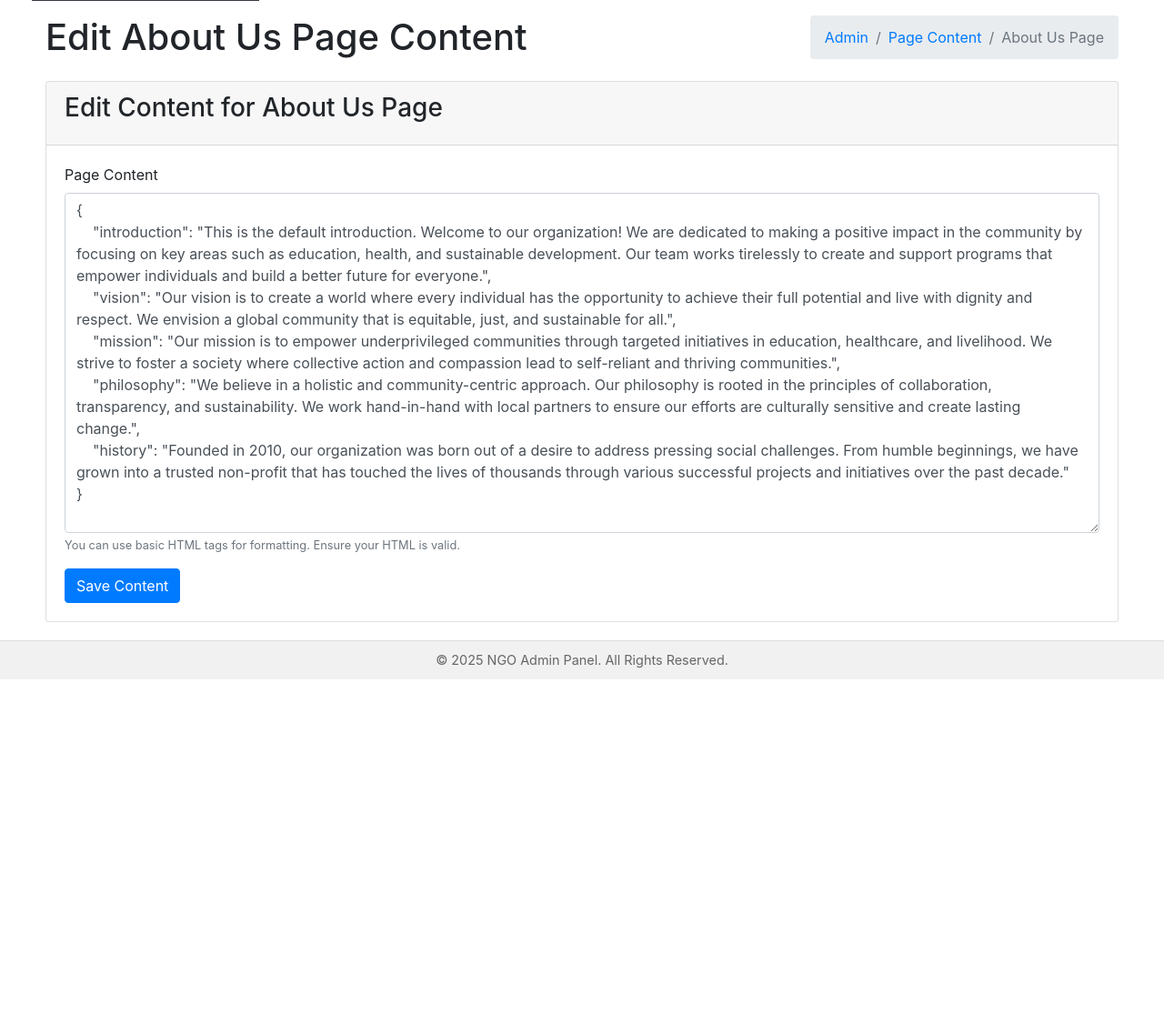
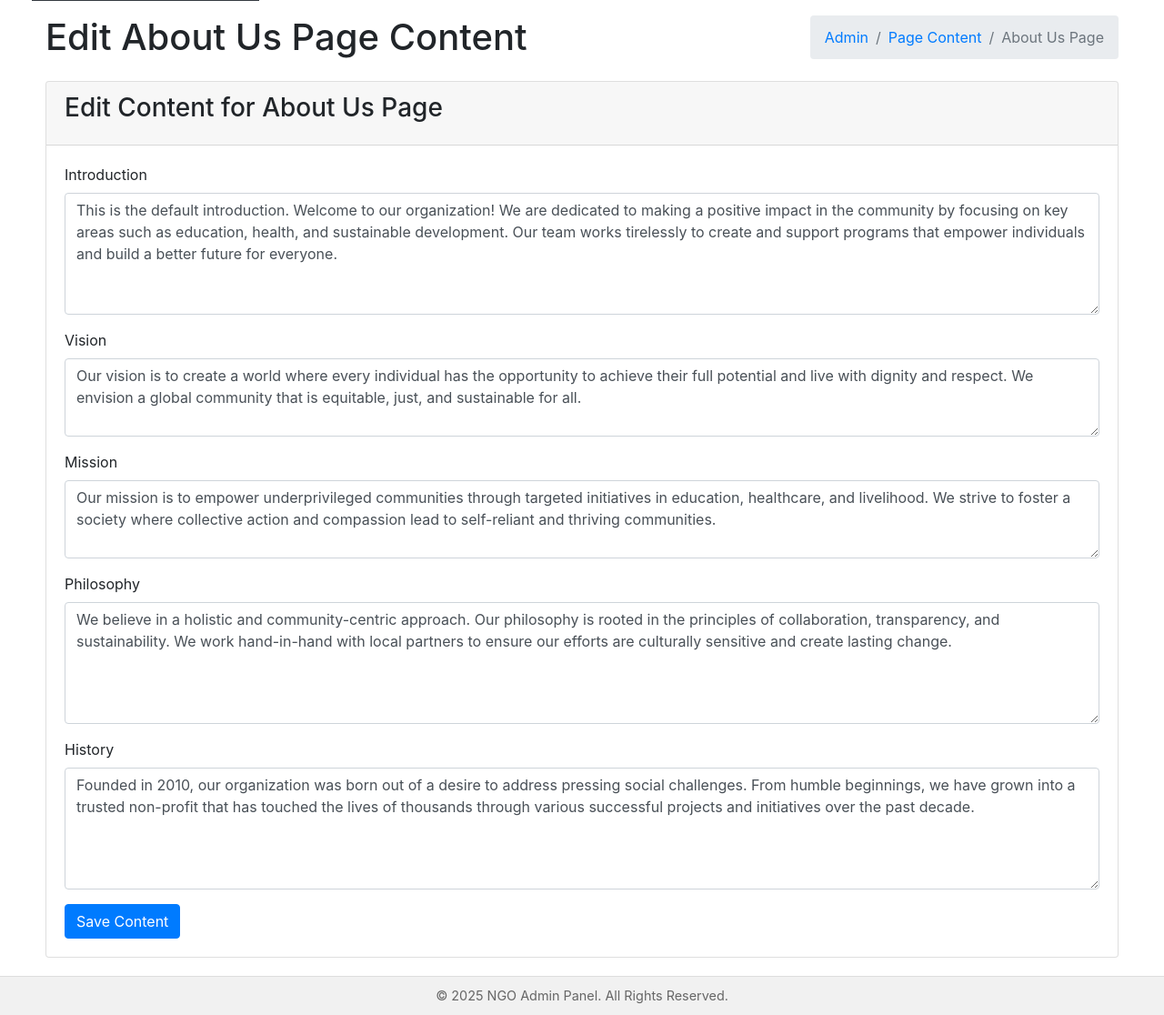
Before and after one commit to priyeshdaspookulangara/Nwctk-, a PHP site: page /my_ngo_app/admin/edit_about_content.php in a window 1280 px wide. Shown: the part 992-2108 px from the top of the page at 91% size. Before the commit the page ends 1739 px from the top, so only its background shows below. Run offline with PHP 8.4, Linux system fonts and the light colour scheme; a user stored in the database is signed in; data comes from the database, SQL or seed files in the repository; both versions use the stored data as it was after the commit; some libraries are stand-ins or nearby versions.

Commit message:
feat: Add structured content management for About Us page
This commit refactors the "About Us" page content management to be more structured and user-friendly.

- The `admin/edit_about_content.php` page has been updated from a single textarea to a multi-field form. It now supports separate sections for "Introduction," "Vision," "Mission," "Philosophy," and "History."
- The content for the "About Us" page is now stored as a JSON object in the `page_content` table, allowing for more granular control over the content.
- The public-facing `public/about.php` page has been updated to fetch, decode, and display this new structured data, replacing previous hardcoded sections.
- The `schema.sql` file has been updated to include a default JSON structure for the `about_us` page, ensuring consistency for new installations.

```diff
--- a/admin/edit_about_content.php
+++ b/admin/edit_about_content.php
@@ -3,59 +3,66 @@ require_once '../includes/auth_check.php';
 require_once '../includes/db.php';
 
 $page_title = "Edit About Us Page Content";
-$page_name_db = "about_us"; // Identifier for this page in the database
+$page_name_db = "about_us";
 $msg = "";
 $error_msg = "";
-$content = "";
+
+// Default structure for about us content
+$about_us_default = [
+    'introduction' => 'Default introduction text. Please update this.',
+    'vision' => 'Default vision text. Please update this.',
+    'mission' => 'Default mission text. Please update this.',
+    'philosophy' => 'Default philosophy text. Please update this.',
+    'history' => 'Default history text. Please update this.'
+];
 
 // Fetch existing content
 $sql_fetch = "SELECT content FROM page_content WHERE page_name = '" . sanitize_input($conn, $page_name_db) . "'";
 $result_fetch = mysqli_query($conn, $sql_fetch);
+
 if ($result_fetch && mysqli_num_rows($result_fetch) > 0) {
     $row = mysqli_fetch_assoc($result_fetch);
-    $content = $row['content'];
-} elseif ($result_fetch) {
-    // Page entry doesn't exist, create it with placeholder
-    $placeholder_content = "Default About Us Page Content. Please edit this.";
-    $sql_insert_placeholder = "INSERT INTO page_content (page_name, content) VALUES ('" . sanitize_input($conn, $page_name_db) . "', '" . sanitize_input($conn, $placeholder_content) . "')";
+    $about_content = json_decode($row['content'], true);
+
+    // Check if content is a string (legacy) or null/invalid JSON, then convert
+    if (!is_array($about_content)) {
+        $legacy_content = $about_content; // Keep the old text for the introduction
+        $about_content = $about_us_default;
+        if (!empty($legacy_content) && is_string($legacy_content)) {
+            $about_content['introduction'] = $legacy_content;
+        }
+    } else {
+        // Ensure all keys from default are present
+        $about_content = array_merge($about_us_default, $about_content);
+    }
+} else {
+    $about_content = $about_us_default;
+    $json_content_default = json_encode($about_us_default, JSON_PRETTY_PRINT);
+    $sql_insert_placeholder = "INSERT INTO page_content (page_name, content) VALUES ('" . sanitize_input($conn, $page_name_db) . "', '" . sanitize_input($conn, $json_content_default) . "')";
     if(mysqli_query($conn, $sql_insert_placeholder)) {
-        $content = $placeholder_content;
-        $msg = "Initial content placeholder created. Please edit below.";
+        $msg = "Initial About Us content created. Please edit below.";
     } else {
         $error_msg = "Error creating placeholder content: " . mysqli_error($conn);
     }
-} else {
-    $error_msg = "Error fetching page content: " . mysqli_error($conn);
 }
 if($result_fetch) mysqli_free_result($result_fetch);
 
+// Handle content update
+if ($_SERVER["REQUEST_METHOD"] == "POST" && isset($_POST['about_content_update'])) {
+    $updated_content = [];
+    foreach ($about_us_default as $key => $default_value) {
+        $updated_content[$key] = $_POST[$key] ?? $default_value;
+    }
 
-// Handle content update
-if ($_SERVER["REQUEST_METHOD"] == "POST") {
-    if (isset($_POST['page_content_update'])) {
-        $new_content = sanitize_input($conn, $_POST['content_area']); // Sanitize what goes into DB
+    $json_content = json_encode($updated_content, JSON_PRETTY_PRINT);
+    $json_content_db = sanitize_input($conn, $json_content);
 
-        $check_sql = "SELECT id FROM page_content WHERE page_name = '" . sanitize_input($conn, $page_name_db) . "'";
-        $check_result = mysqli_query($conn, $check_sql);
-
-        if ($check_result && mysqli_num_rows($check_result) > 0) {
-            $update_sql = "UPDATE page_content SET content = '" . $new_content . "' WHERE page_name = '" . sanitize_input($conn, $page_name_db) . "'";
-            if (mysqli_query($conn, $update_sql)) {
-                $msg = "About Us page content updated successfully!";
-                $content = $_POST['content_area'];
-            } else {
-                $error_msg = "Error updating content: " . mysqli_error($conn);
-            }
-        } else {
-            $insert_sql = "INSERT INTO page_content (page_name, content) VALUES ('" . sanitize_input($conn, $page_name_db) . "', '" . $new_content . "')";
-            if (mysqli_query($conn, $insert_sql)) {
-                $msg = "About Us page content saved successfully!";
-                $content = $_POST['content_area'];
-            } else {
-                $error_msg = "Error saving new content: " . mysqli_error($conn);
-            }
-        }
-        if($check_result) mysqli_free_result($check_result);
+    $sql_update = "UPDATE page_content SET content = '{$json_content_db}' WHERE page_name = '" . sanitize_input($conn, $page_name_db) . "'";
+    if (mysqli_query($conn, $sql_update)) {
+        $msg = "About Us page content updated successfully!";
+        $about_content = $updated_content;
+    } else {
+        $error_msg = "Error updating content: " . mysqli_error($conn);
     }
 }
 
@@ -88,24 +95,35 @@ if ($_SERVER["REQUEST_METHOD"] == "POST") {
             </div>
             <div class="card-body">
                 <?php if (!empty($msg)): ?>
-                    <div class="alert alert-success alert-dismissible fade show" role="alert"><?php echo $msg; ?>
-                        <button type="button" class="close" data-dismiss="alert" aria-label="Close"><span aria-hidden="true">&times;</span></button>
-                    </div>
+                    <div class="alert alert-success alert-dismissible fade show" role="alert"><?php echo $msg; ?><button type="button" class="close" data-dismiss="alert" aria-label="Close"><span aria-hidden="true">&times;</span></button></div>
                 <?php endif; ?>
                 <?php if (!empty($error_msg)): ?>
-                    <div class="alert alert-danger alert-dismissible fade show" role="alert"><?php echo $error_msg; ?>
-                        <button type="button" class="close" data-dismiss="alert" aria-label="Close"><span aria-hidden="true">&times;</span></button>
-                    </div>
+                    <div class="alert alert-danger alert-dismissible fade show" role="alert"><?php echo $error_msg; ?><button type="button" class="close" data-dismiss="alert" aria-label="Close"><span aria-hidden="true">&times;</span></button></div>
                 <?php endif; ?>
 
                 <form action="<?php echo htmlspecialchars($_SERVER["PHP_SELF"]); ?>" method="post">
                     <div class="form-group">
-                        <label for="content_area">Page Content</label>
-                        <textarea class="form-control" id="content_area" name="content_area" rows="15"><?php echo htmlspecialchars($content); ?></textarea>
-                        <small class="form-text text-muted">You can use basic HTML tags for formatting. Ensure your HTML is valid.</small>
+                        <label for="introduction">Introduction</label>
+                        <textarea class="form-control" id="introduction" name="introduction" rows="5"><?php echo htmlspecialchars($about_content['introduction']); ?></textarea>
+                    </div>
+                    <div class="form-group">
+                        <label for="vision">Vision</label>
+                        <textarea class="form-control" id="vision" name="vision" rows="3"><?php echo htmlspecialchars($about_content['vision']); ?></textarea>
+                    </div>
+                    <div class="form-group">
+                        <label for="mission">Mission</label>
+                        <textarea class="form-control" id="mission" name="mission" rows="3"><?php echo htmlspecialchars($about_content['mission']); ?></textarea>
+                    </div>
+                    <div class="form-group">
+                        <label for="philosophy">Philosophy</label>
+                        <textarea class="form-control" id="philosophy" name="philosophy" rows="5"><?php echo htmlspecialchars($about_content['philosophy']); ?></textarea>
+                    </div>
+                    <div class="form-group">
+                        <label for="history">History</label>
+                        <textarea class="form-control" id="history" name="history" rows="5"><?php echo htmlspecialchars($about_content['history']); ?></textarea>
                     </div>
 
-                    <button type="submit" name="page_content_update" class="btn btn-primary">Save Content</button>
+                    <button type="submit" name="about_content_update" class="btn btn-primary">Save Content</button>
                 </form>
             </div>
         </div>
```
Also changed, not shown: public/about.php (+51 -11 lines), schema.sql (+7 -1 lines).
